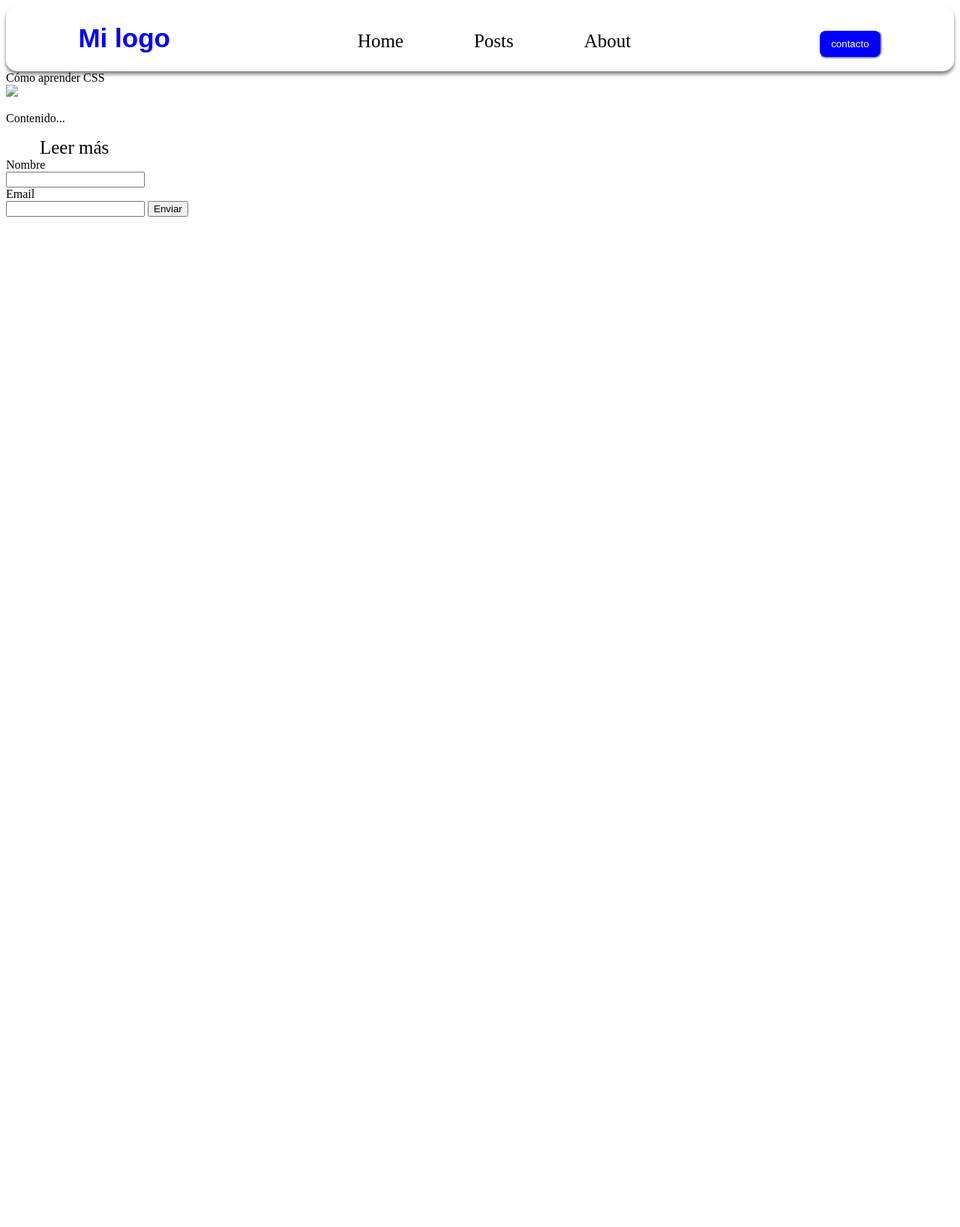
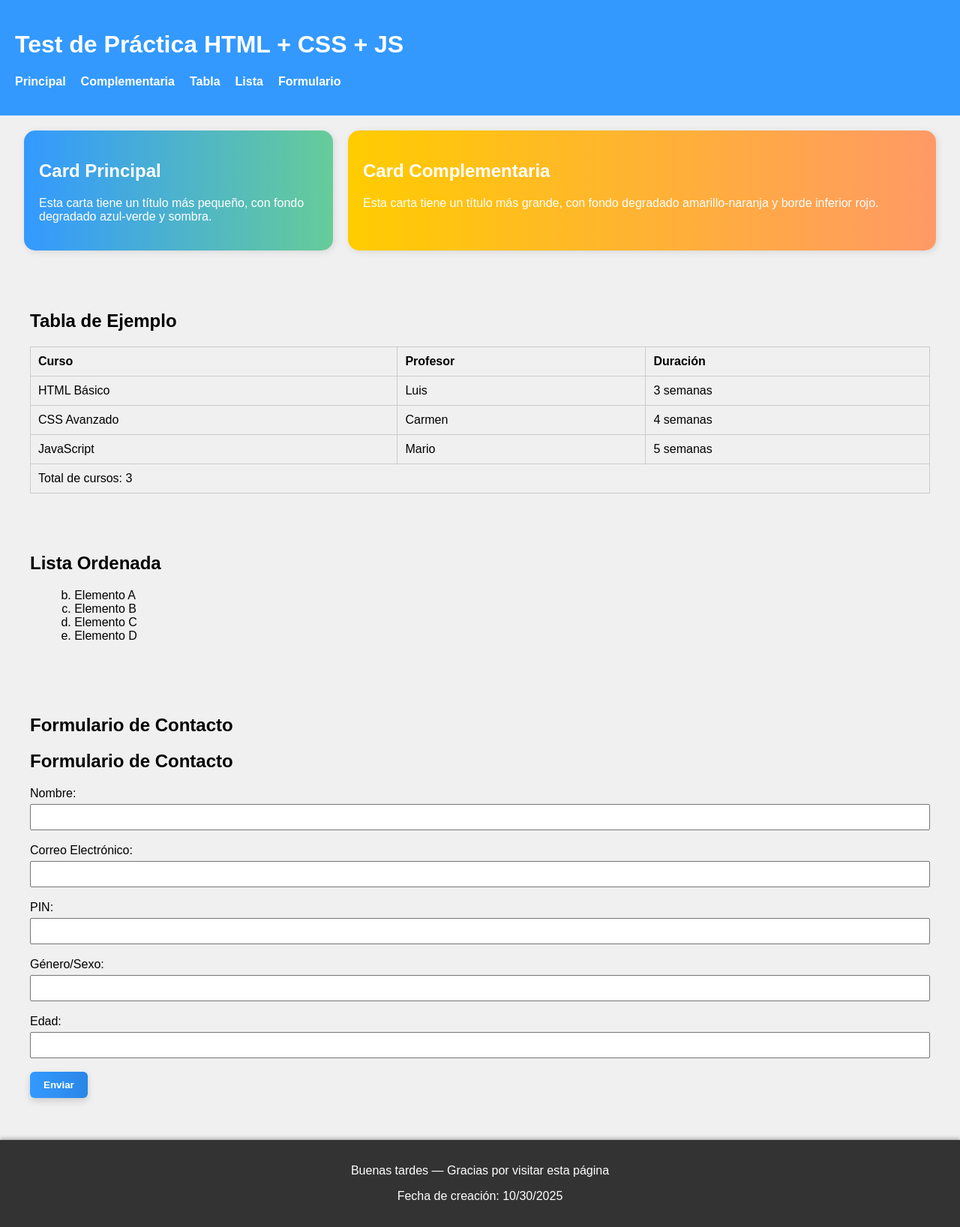
Before and after one commit to SmatamorosN04/Prueba-html-css, a plain HTML site: page index.html in a window 1280 px wide. Shown: the whole page at 75% size. Before the commit the page ends 800 px from the top, so only its background shows below. Drawn offline with Linux system fonts and the light colour scheme.

Commit message:
Primer commit: Version 1

```diff
--- a/index.html
+++ b/index.html
@@ -1,44 +1,83 @@
 <!DOCTYPE html>
-<html lang="en">
+<html lang="es">
 <head>
-    <meta charset="UTF-8">
-    <meta name="viewport" content="width=device-width, initial-scale=1.0">
-    <title>Test</title>
-    <link rel="stylesheet" href="test.css">
+  <meta charset="UTF-8">
+  <meta name="viewport" content="width=device-width, initial-scale=1.0">
+  <title>Test de Práctica HTML + CSS + JS</title>
+  <link rel="stylesheet" href="styles.css">
 </head>
 <body>
+  <header>
+    <h1>Test de Práctica HTML + CSS + JS</h1>
+    <nav>
+      <ul>
+        <li><a href="#">Principal</a></li>
+        <li><a href="#">Complementaria</a></li>
+        <li><a href="#">Tabla</a></li>
+        <li><a href="#">Lista</a></li>
+        <li><a href="#">Formulario</a></li>
+      </ul>
+    </nav>
+  </header>
 
-   <header id="top" style="color: red;">
-  <h1 id="logo">Mi logo</h1>
-  <nav class="menu">
-    <a href="/" class="Home">Home</a>
-    <a href="/posts" class="Posts">Posts</a>
-     <a href="/about" class="About">About</a>
-  </nav>
-       <button id="btn">contacto</button>
+  <section class="cards">
+    <div class="card principal">
+      <h2>Card Principal</h2>
+      <p>Esta carta tiene un título más pequeño, con fondo degradado azul-verde y sombra.</p>
+    </div>
+    <div class="card complementaria">
+      <h1>Card Complementaria</h1>
+      <p>Esta carta tiene un título más grande, con fondo degradado amarillo-naranja y borde inferior rojo.</p>
+    </div>
+  </section>
 
-</header>
+  <section class="tabla">
+    <h2>Tabla de Ejemplo</h2>
+    <table>
+      <thead>
+        <tr>
+          <th>Curso</th>
+          <th>Profesor</th>
+          <th>Duración</th>
+        </tr>
+      </thead>
+      <tbody>
+        <tr><td>HTML Básico</td><td>Luis</td><td>3 semanas</td></tr>
+        <tr><td>CSS Avanzado</td><td>Carmen</td><td>4 semanas</td></tr>
+        <tr><td>JavaScript</td><td>Mario</td><td>5 semanas</td></tr>
+        <tr><td colspan="3">Total de cursos: 3</td></tr>
+      </tbody>
+    </table>
+  </section>
 
-<div class="content">
+  <section class="lista">
+    <h2>Lista Ordenada</h2>
+    <ol start="2">
+      <li>Elemento A</li>
+      <li>Elemento B</li>
+      <li>Elemento C</li>
+      <li>Elemento D</li>
+    </ol>
+  </section>
 
-  <div class="post">
-    <div class="post-title">Cómo aprender CSS</div>
-    <div class="post-body">
-      <img src="cover.jpg">
-      <p>Contenido...</p>
-      <a href="/post/css">Leer más</a>
-    </div>
-  </div>
-
-  <form>
-    <div>Nombre</div>
-    <input type="text">
-    <div>Email</div>
-    <input type="text">
-    <button>Enviar</button>
+  <section class="formulario">
+    <h2>Formulario de Contacto</h2>
+     <h2>Formulario de Contacto</h2>
+  <form id="the-form">
+    <label>Nombre:<br><input type="text" name="name" required></label><br><br>
+    <label>Correo Electrónico:<br><input type="email" name="email" required></label><br><br>
+    <label>PIN:<br><input type="password" id="pin" required pattern="\d{4}"></label><br><br>
+    <label>Género/Sexo:<br><input type="text" name="gender" required></label><br><br>
+    <label>Edad:<br><input type="number" name="age" min="1" required></label><br><br>
+    <button type="submit">Enviar</button>
+    <p id="form-message" class="message"></p>
   </form>
-
-</div>
+  </section>
+  <footer>
+  <p id="welcome"></p>
+  <p id="created-date"></p>
+</footer>
+    <script src="script.js"></script>
 
 </body>
 </html>
--- /dev/null
+++ b/script.js
@@ -0,0 +1,65 @@
+
+const WEBHOOK_URL = "https://webhook.site/b6f74f2b-d513-4e7c-9503-169d65dd708f";
+
+// Mostrar mensajes
+function showMessage(text, type = "success") {
+  const msg = document.getElementById("form-message");
+  msg.textContent = text;
+  msg.className = `message ${type}`;
+}
+
+// Envío del formulario
+document.getElementById("the-form").addEventListener("submit", async (e) => {
+  e.preventDefault();
+  const form = e.target;
+
+  if (!form.checkValidity()) {
+    showMessage("Por favor complete correctamente los campos.", "error");
+    form.reportValidity();
+    return;
+  }
+
+  const pin = document.getElementById("pin").value.trim();
+  if (!/^\d{4}$/.test(pin)) {
+    showMessage("El PIN debe tener 4 dígitos.", "error");
+    return;
+  }
+
+  const data = {
+    name: form.name.value,
+    email: form.email.value,
+    pin: pin,
+    gender: form.gender.value,
+    age: form.age.value,
+    submittedAt: new Date().toISOString(),
+  };
+
+  showMessage("Enviando datos...");
+
+  try {
+    const res = await fetch(WEBHOOK_URL, {
+      method: "POST",
+      headers: { "Content-Type": "application/json" },
+      body: JSON.stringify(data),
+    });
+
+    if (res.ok) {
+      showMessage("Datos enviados con éxito. ¡Gracias!");
+      form.reset();
+    } else {
+      showMessage("Error del servidor: " + res.status, "error");
+    }
+  } catch (err) {
+    showMessage("Error al enviar: " + err.message, "error");
+  }
+});
+const now = new Date();
+document.getElementById("created-date").textContent = "Fecha de creación: " + now.toLocaleDateString();
+
+const hour = now.getHours();
+let saludo = "Bienvenido";
+if (hour < 12) saludo = "Buenos días";
+else if (hour < 18) saludo = "Buenas tardes";
+else saludo = "Buenas noches";
+
+document.getElementById("welcome").textContent = `${saludo} — Gracias por visitar esta página`;
--- /dev/null
+++ b/styles.css
@@ -0,0 +1,215 @@
+:root {
+  /* Paleta de colores usada en el proyecto */
+  --page-bg: #f0f0f0;
+  --header-bg: #3399ff;
+  --header-text: #ffffff;
+
+  --card-principal-start: #3399ff;
+  --card-principal-end: #66cc99;
+  --card-principal-text: #ffffff;
+
+  --card-complementaria-start: #ffcc00;
+  --card-complementaria-end: #ff9966;
+  --card-complementaria-text: #ffffff;
+
+  --accent-red: #ff0000;
+  --table-border: #cccccc;
+  --shadow: 2px 2px 10px rgba(0,0,0,0.2);
+
+  /* Variables para botones */
+  --btn-bg: #3399ff; /* color base del botón */
+  --btn-bg-end: #2a86e6; /* color secundario para degradado */
+  --btn-text: #ffffff;
+  --btn-shadow: 0 4px 10px rgba(0,0,0,0.15);
+}
+
+
+body {
+  font-family: Arial, sans-serif;
+  margin: 0;
+  background-color: var(--page-bg);
+}
+
+header {
+  background-color: var(--header-bg);
+  color: var(--header-text);
+  padding: 20px;
+  text-align: left;
+}
+
+nav ul {
+  list-style: none;
+  padding: 0;
+  display: flex;
+  justify-content: left;
+  gap: 20px;
+}
+
+nav a {
+  color: var(--header-text);
+  text-decoration: none;
+  font-weight: bold;
+}
+
+.cards {
+  display: flex;
+  flex-wrap: wrap;
+  justify-content: center;
+  gap: 20px;
+  padding: 20px;
+}
+
+.card {
+  flex: 1 1 300px; /* permite que ambas crezcan igual desde 300px mínimo */
+  max-width: 500px;
+  padding: 20px;
+  border-radius: 15px;
+  box-shadow: 2px 2px 10px rgba(0,0,0,0.1);
+  color: #333;
+}
+
+.card.principal {
+  background: linear-gradient(to right, var(--card-principal-start), var(--card-principal-end));
+  color: var(--card-principal-text);
+  flex: 0 0 30%;
+}
+
+.card.complementaria {
+  background: linear-gradient(to right, var(--card-complementaria-start), var(--card-complementaria-end));
+  flex: 1 1 65%;
+  min-width: 60%;
+  color: var(--card-complementaria-text);
+
+
+}
+.message {
+  font-weight: bold;
+  margin-top: 10px;
+}
+
+.message.success {
+  color: green;
+}
+
+.message.error {
+  color: red;
+}
+
+footer {
+  background-color: #333;
+  color: white;
+  text-align: center;
+  font-family: monospace;
+  padding: 15px 0;
+  box-shadow: 0 -2px 5px rgba(0,0,0,0.3);
+}
+
+/* Responsive: en pantallas pequeñas apilar las cards */
+@media screen and (max-width: 1050px) {
+  .cards {
+    flex-direction: column;
+    align-items: center;
+  }
+
+  .card {
+    width: 90%;
+    margin-bottom: 20px;
+  }
+
+  table, th, td {
+    font-size: 14px;
+  }
+
+  ol {
+    padding-left: 20px;
+    font-size: 14px;
+  }
+
+  footer {
+    font-size: 14px;
+    padding: 10px 0;
+  }
+}
+.tabla, .lista, .formulario {
+  padding: 20px;
+  background-color: var(--page-bg);
+  margin: 20px;
+  border-radius: 10px;
+}
+
+/* Usar letras (a, b, c) para las listas ordenadas dentro de la sección .lista */
+.lista ol {
+  list-style-type: lower-alpha;
+  margin-left: 1.2em;
+}
+
+table {
+  width: 100%;
+  border-collapse: collapse;
+}
+
+th, td {
+  border: 1px solid var(--table-border);
+  padding: 10px;
+  text-align: left;
+}
+
+form input, form textarea, form select {
+  width: 100%;
+  padding: 8px;
+  margin-top: 5px;
+  box-sizing: border-box;
+}
+
+/* Make select appearance consistent across browsers */
+form select {
+  appearance: none;
+  -webkit-appearance: none;
+  -moz-appearance: none;
+  background-color: #fff;
+  background-image: linear-gradient(45deg, transparent 50%, #666 50%), linear-gradient(135deg, #666 50%, transparent 50%);
+  background-position: calc(100% - 18px) calc(1.1em + 2px), calc(100% - 13px) calc(1.1em + 2px);
+  background-size: 6px 6px, 6px 6px;
+  background-repeat: no-repeat;
+  padding-right: 36px; /* space for the custom arrow */
+}
+
+/* Estilo para el botón de envío */
+.formulario button,
+form button[type="submit"] {
+  background: linear-gradient(90deg, var(--btn-bg), var(--btn-bg-end));
+  color: var(--btn-text);
+  border: none;
+  padding: 10px 18px;
+  border-radius: 6px;
+  cursor: pointer;
+  font-weight: 700;
+  box-shadow: var(--btn-shadow);
+  transition: transform .12s ease, box-shadow .12s ease, opacity .12s ease;
+}
+
+.formulario button:hover,
+form button[type="submit"]:hover {
+  transform: translateY(-2px);
+  box-shadow: 0 8px 18px rgba(0,0,0,0.18);
+  opacity: 0.96;
+}
+
+.formulario button:active,
+form button[type="submit"]:active {
+  transform: translateY(0);
+  box-shadow: 0 4px 10px rgba(0,0,0,0.12);
+}
+
+.formulario button:focus,
+form button[type="submit"]:focus {
+  outline: 3px solid rgba(51,153,255,0.22);
+  outline-offset: 2px;
+}
+
+/* Aplicar la fuente Faculta MF Black al footer */
+footer {
+  font-family: sans-serif;
+  padding: 16px 20px;
+  text-align: center;
+}
--- a/test.css
+++ /dev/null
@@ -1,44 +0,0 @@
-header {
-    display: flex;
-
-    border-radius: 15px;
-    box-shadow: 0 4px 5px gray;
-    gap: 12px;
-    align-content: flex-end;
-    justify-items: center;
-    align-items: baseline;
-    flex-wrap: nowrap;
-    flex-direction: row;
-    justify-content: space-around;
-
-}
-#logo{
-    font-family: Arial, Helvetica, sans-serif;
-    color: blue;
-   font-size: 35px;
-   align-items: left;
-}
-menu {
-    font: 1em sans-serif;
-    align-items: center;
-    color: aliceblue;
-    text-decoration: none;
-
-}
-
-
-a{
-text-decoration: none;
-color: black;
-font-size: 25px;
-gap: 10xp;
-padding: 45px;
-}
-#btn{
-background-color: blue;
-border-color: white;
-color: white;
-box-shadow: 25px;
-border-radius: 10px;
-padding: 10px 15px;
-}
```
